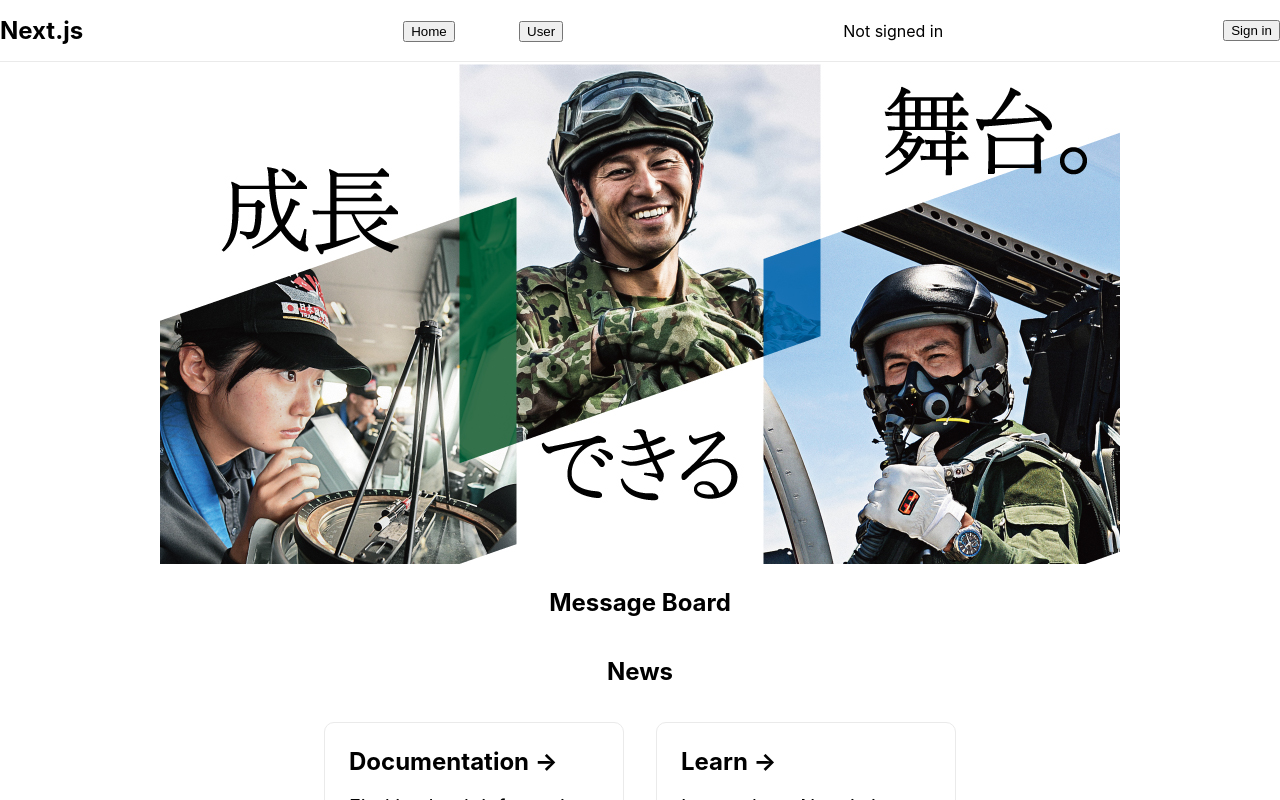
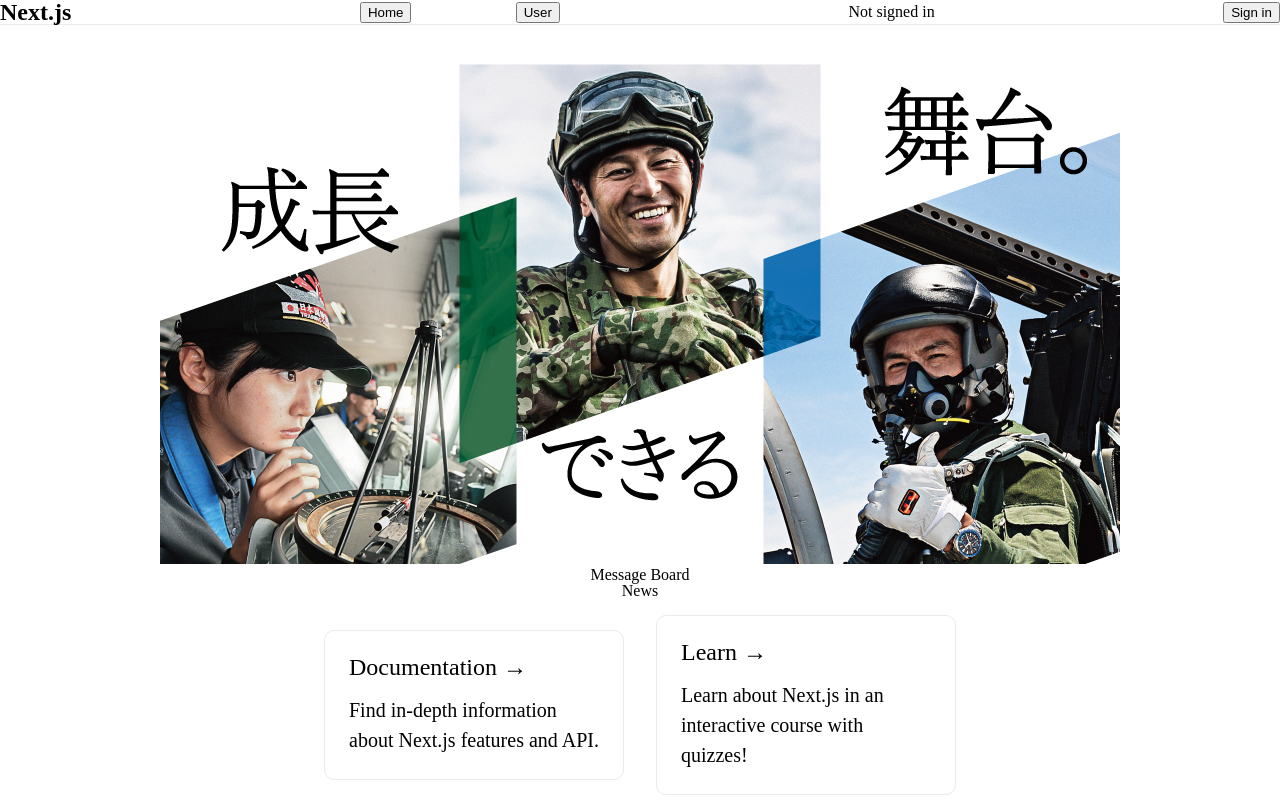
Before and after one commit to iotassss/seigun, a Next.js app: page / in a window 1280 px wide. Shown: the top 800 px of the page. Built offline with nearby package versions, Linux system fonts and the light colour scheme; no server answers.

Commit message:
add: reset.css

```diff
--- a/pages/_app.js
+++ b/pages/_app.js
@@ -1,4 +1,5 @@
 import '../styles/globals.css';
+import '../styles/reset.css';
 import { SessionProvider } from "next-auth/react";
 
 export default function MyApp({
--- /dev/null
+++ b/styles/reset.css
@@ -0,0 +1,135 @@
+/* http://meyerweb.com/eric/tools/css/reset/
+   v2.0 | 20110126
+   License: none (public domain)
+*/
+
+html,
+body,
+div,
+span,
+applet,
+object,
+iframe,
+h1,
+h2,
+h3,
+h4,
+h5,
+h6,
+p,
+blockquote,
+pre,
+a,
+abbr,
+acronym,
+address,
+big,
+cite,
+code,
+del,
+dfn,
+em,
+img,
+ins,
+kbd,
+q,
+s,
+samp,
+small,
+strike,
+strong,
+sub,
+sup,
+tt,
+var,
+b,
+u,
+i,
+center,
+dl,
+dt,
+dd,
+ol,
+ul,
+li,
+fieldset,
+form,
+label,
+legend,
+table,
+caption,
+tbody,
+tfoot,
+thead,
+tr,
+th,
+td,
+article,
+aside,
+canvas,
+details,
+embed,
+figure,
+figcaption,
+footer,
+header,
+hgroup,
+menu,
+nav,
+output,
+ruby,
+section,
+summary,
+time,
+mark,
+audio,
+video {
+  margin: 0;
+  padding: 0;
+  border: 0;
+  font-size: 100%;
+  font: inherit;
+  vertical-align: baseline;
+}
+
+/* HTML5 display-role reset for older browsers */
+article,
+aside,
+details,
+figcaption,
+figure,
+footer,
+header,
+hgroup,
+menu,
+nav,
+section {
+  display: block;
+}
+
+body {
+  line-height: 1;
+}
+
+ol,
+ul {
+  list-style: none;
+}
+
+blockquote,
+q {
+  quotes: none;
+}
+
+blockquote:before,
+blockquote:after,
+q:before,
+q:after {
+  content: '';
+  content: none;
+}
+
+table {
+  border-collapse: collapse;
+  border-spacing: 0;
+}
```
